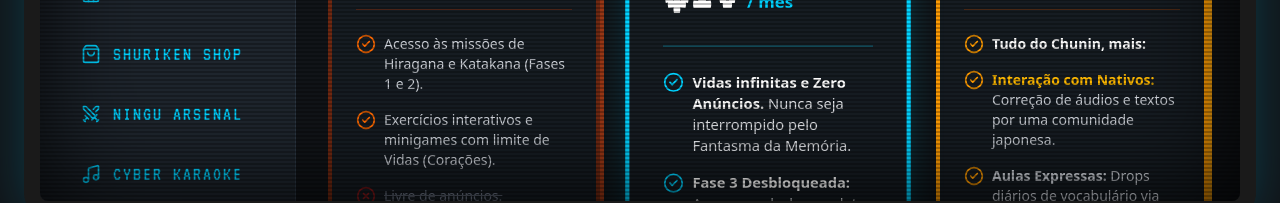
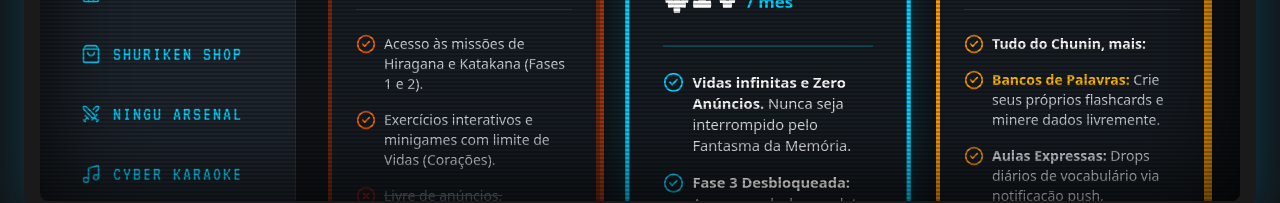
Before and after one commit to rc2HkBr/Rc2Gaijin, a Next.js app: page /planos in a window 1280 px wide. Shown: the part 559-762 px from the top of the page. Built offline with nearby package versions, Linux system fonts and the light colour scheme.

Commit message:
fix: remove interacao com nativos from jonin tier

```diff
--- a/src/app/planos/page.tsx
+++ b/src/app/planos/page.tsx
@@ -131,7 +131,7 @@ export default function PricingPage() {
               </li>
               <li className="flex items-start gap-2">
                 <CheckCircle2 className="w-5 h-5 text-amber-500 shrink-0" />
-                <span><strong className="text-amber-400">Interação com Nativos:</strong> Correção de áudios e textos por uma comunidade japonesa.</span>
+                <span><strong className="text-amber-400">Bancos de Palavras:</strong> Crie seus próprios flashcards e minere dados livremente.</span>
               </li>
               <li className="flex items-start gap-2">
                 <CheckCircle2 className="w-5 h-5 text-amber-500 shrink-0" />
```
